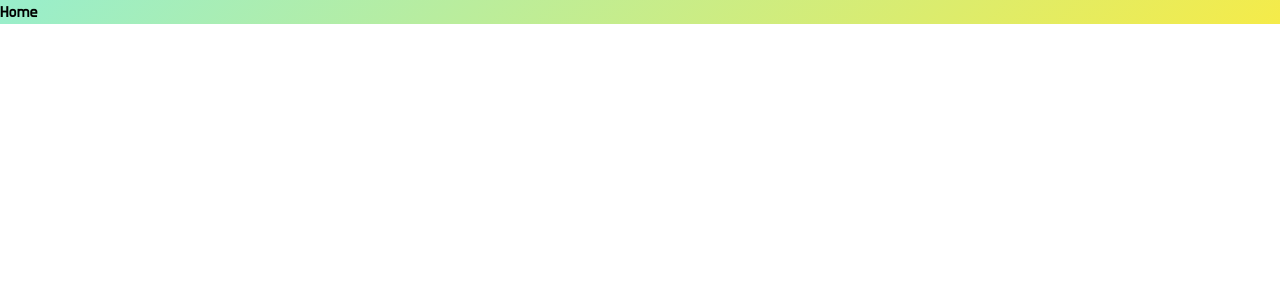
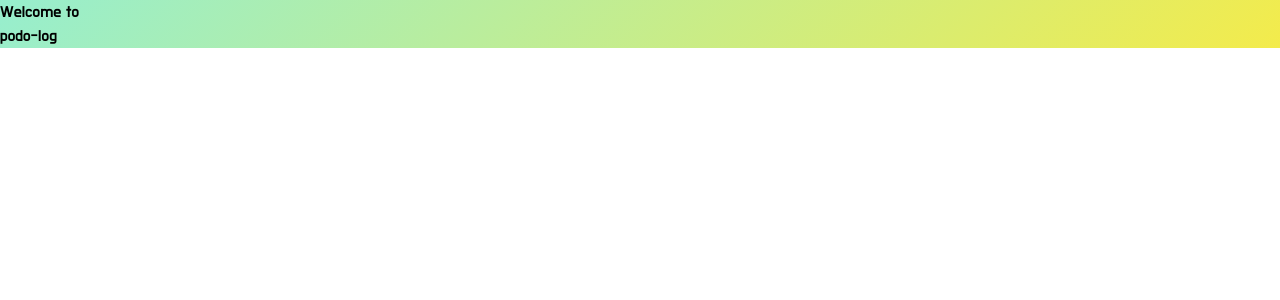
Before and after one commit to sojinjang/podo-log, a React (Create React App) app in the folder client/: page / in a window 1280 px wide. Shown: the top 300 px of the page. Built offline with nearby package versions, Linux system fonts and the light colour scheme.

Commit message:
[#23] :lipstick: style(greeting): 환영 문구 디자인 작업, 컴포넌트 추가

```diff
--- /dev/null
+++ b/client/src/components/home/Greeting.tsx
@@ -0,0 +1,18 @@
+import React from "react";
+import tw from "tailwind-styled-components";
+
+const Phrase = tw.p`
+  drop-shadow-xl font-[notosans] font-black text-[4vh] pt-[60px]
+  bg-gradient-to-r from-blue-400 via-green-200/70 to-indigo-400 inline-block text-transparent bg-clip-text`;
+
+export const Greeting = () => {
+  return (
+    <div className="text-center">
+      <Phrase>
+        Welcome to
+        <br />
+        podo-log
+      </Phrase>
+    </div>
+  );
+};
--- a/client/src/pages/Home.tsx
+++ b/client/src/pages/Home.tsx
@@ -2,9 +2,14 @@ import React from "react";
 
 import { DefaultBackground } from "src/components/common/Backgrounds";
 import "src/components/common/Backgrounds.css";
+import { Greeting } from "src/components/home/Greeting";
 
 const Home = () => {
-  return <DefaultBackground className="animated-gradient">Home</DefaultBackground>;
+  return (
+    <DefaultBackground className="animated-gradient">
+      <Greeting />
+    </DefaultBackground>
+  );
 };
 
 export default Home;
```
